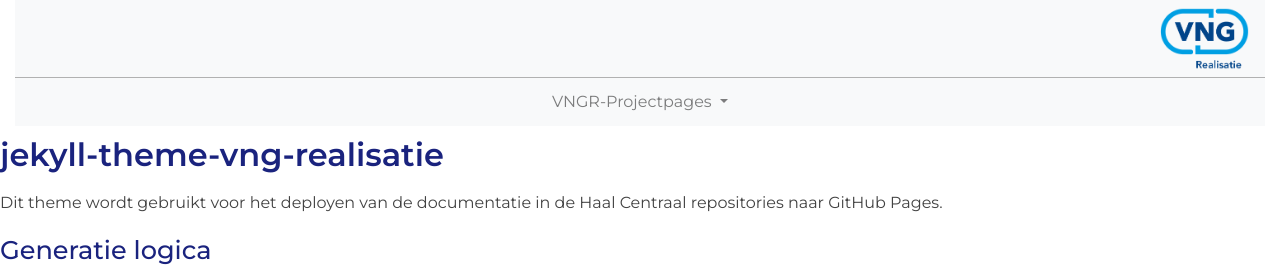
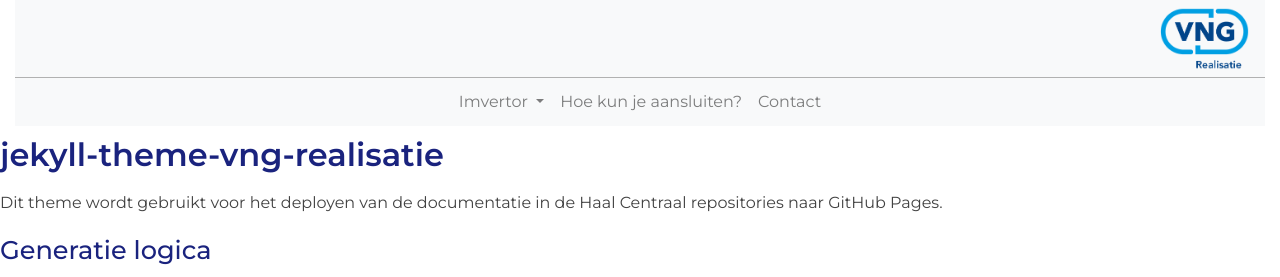
Before and after one commit to melsk-r/Imvertor-jekyll-theme, a Jekyll site: the page built from README.md, in a window 1280 px wide and 900 px high. Shown: the top 277 px of the window. Built offline with Jekyll 4.4.1, drawn with Linux system fonts in a browser that asks for light colours; our own code applies the rules of GitHub Pages for plain Markdown files.

Commit message:
Update topnavigatie.html

```diff
--- a/_includes/topnavigatie.html
+++ b/_includes/topnavigatie.html
@@ -6,19 +6,26 @@ Bovenstaande regel even uitgesterd omdat de Home knop nu een link naar Haal-Cent
       </li>
       <li class="nav-item dropdown">
         <a class="nav-link dropdown-toggle" href="#" id="navbarDropdown" role="button" data-toggle="dropdown" aria-haspopup="true" aria-expanded="false">
-          VNGR-Projectpages
+          Imvertor
         </a>
         <div class="dropdown-menu" aria-labelledby="navbarDropdown">
-          <a class="dropdown-item" href="https://vng-realisatie.github.io/Regels-bij-activiteiten/">Regels bij Activiteiten</a>
-          <a class="dropdown-item" href="https://vng-realisatie.github.io/IMWOZ-bevragingen/">IMWOZ-Bevragingen</a>
+          <a class="dropdown-item" href="https://vng-realisatie.github.io/Regels-bij-activiteiten/">Imvertor SAAS</a>
+          <div class="dropdown-divider"></div>
+          <a class="dropdown-item" href="">Algemene Imvertor documentatie</a>
+          <a class="dropdown-item" href="">Kadaster documentatie</a>
+          <a class="dropdown-item" href="">Geonovum documentatie</a>
+          <a class="dropdown-item" href="">VNG-Realisatie  documentatie</a>
           <!--div class="dropdown-divider"></div>
           <a class="dropdown-item" href=""></a-->
         </div>
       </li>
-<!--      <li class="nav-item">
-        <a class="nav-link" href="https://vng-realisatie.github.io/Haal-Centraal/hoe-kun-je-bijdragen">Hoe kun je bijdragen?</a>
+      <li class="nav-item">
+        <a class="nav-link" href="">Hoe kun je aansluiten?</a>
       </li>
       <li class="nav-item">
+        <a class="nav-link" href="">Contact</a>
+      </li>
+<!--      <li class="nav-item">
         <a class="nav-link" href="https://vng-realisatie.github.io/Haal-Centraal/planning">Planning</a>
       </li> -->
     </ul>
```
